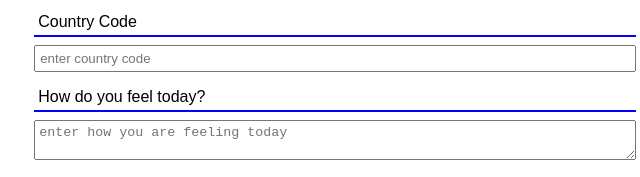
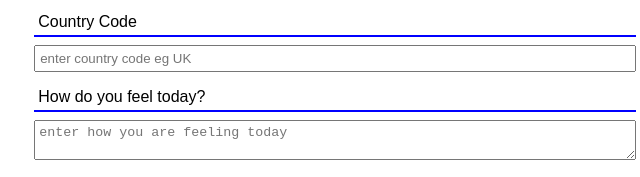
Before and after one commit to mogstuff/weather-app-journal, a website: page website/index.html in a window 1280 px wide. Shown: the part 233-410 px from the top of the page, 305-945 px from the left. Drawn offline with Linux system fonts and the light colour scheme.

Commit message:
feat: ship it!
finished product

```diff
--- a/website/app.js
+++ b/website/app.js
@@ -1,13 +1,13 @@
-// UI Elements
+// Form UI Elements
 const userLocation = document.getElementById('location');
 const zip = document.getElementById('zip');
 const city = document.getElementById('city');
 const countryCode = document.getElementById('country_code');
 const feelingTxt = document.getElementById('feelings');
 
+// entryHolder UI Elements
 const weatherToday = document.getElementById('weather');
 const dateToday = document.getElementById('date');
-
 const temperature = document.getElementById('temp');
 const feelingToday = document.getElementById('content');
 
--- a/website/index.html
+++ b/website/index.html
@@ -37,7 +37,7 @@
 
                 <div class="row">
                     <label for="country_code">Country Code</label>
-                    <input type="text" placeholder="enter country code" id="country_code" />
+                    <input type="text" placeholder="enter country code eg UK" id="country_code" />
                 </div>
 
                 <div class="row">
@@ -57,6 +57,7 @@
                 <h3 id="h3-entry">Latest Entry</h3>
 
                 <div id="entryHolder">
+
 
                     <div id="date"></div>
                     <div id="temp"></div>
```
Also changed, not shown: README.md.
